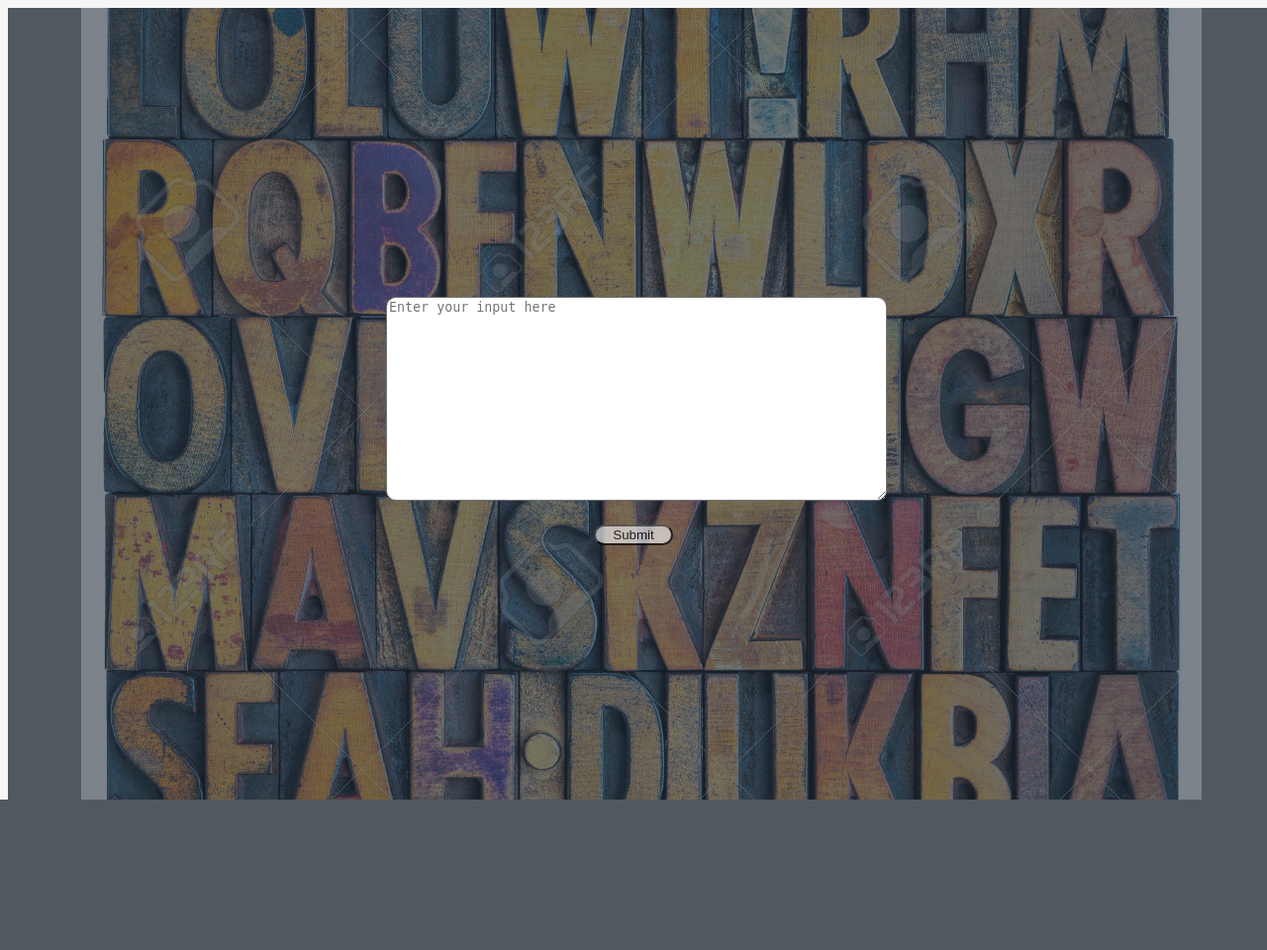
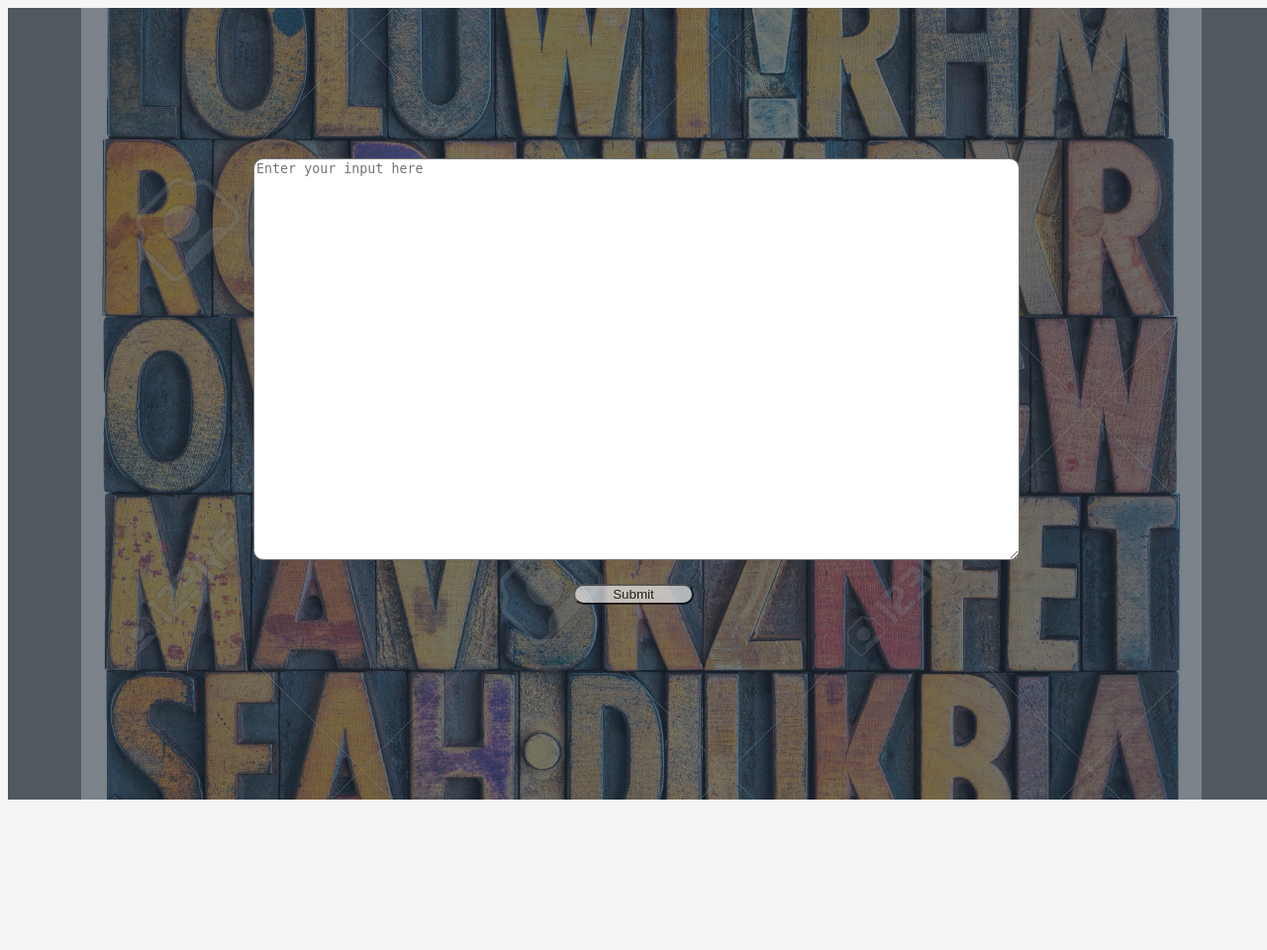
Before and after one commit to clarkdatalabs/typesetting, a Django app: page /cases/ in a window 1280 px wide. Shown: the whole page at 99% size. Before the commit the page ends 808 px from the top, so only its background shows below. Run offline with Django 3.2, Linux system fonts and the light colour scheme.

Commit message:
Input interface tweaks, deleted unnecessary logic

```diff
--- a/typeset/cases/models.py
+++ b/typeset/cases/models.py
@@ -12,7 +12,7 @@ class Case(models.Model):
         return self.name
 
 class Block(models.Model):
-    character = models.CharField(max_length=2)
+    character = models.CharField(max_length=1)
     case = models.ForeignKey(Case, on_delete=models.CASCADE)
     count = models.IntegerField()
 
--- a/typeset/cases/static/cases/base.css
+++ b/typeset/cases/static/cases/base.css
@@ -20,13 +20,13 @@ h1{
   opacity: 0.67;
 }
 .letter_input{
-  width: 500px;
-  height:500px;
+  width: 60%;
+  height:100%;
   position: absolute;
-  left: 50%;
-  margin-left: -250px;
-  top:50%;
-  margin-top: -100px;
+  left: 20%;
+  /* margin-left: -250px; */
+  top:20%;
+  /* margin-top: -100px; */
 
 }
 .letter_output{
--- a/typeset/cases/templates/cases/input.html
+++ b/typeset/cases/templates/cases/input.html
@@ -12,7 +12,7 @@
   <div class="mainback">
     <div class="mainbox">
       <div class="letter_input">
-          <textarea name="typesetText" form='inputform' style="width: 500px; height: 200px; -webkit-border-radius: 10px;
+          <textarea name="typesetText" form='inputform' style="width: 100%; height: 50%; -webkit-border-radius: 10px;
         -moz-border-radius: 10px;
         border-radius: 10px;" placeholder="Enter your input here" required></textarea>
           <form action="{% url 'results' %}" method="POST" id='inputform'>
--- a/typeset/cases/views.py
+++ b/typeset/cases/views.py
@@ -19,24 +19,12 @@ def results(request):
 def check(text, case):
     blocks = Block.objects.filter(case = case)
     skipchars = {" "}
-    specialchars = ['ff']
     #chars = list(set(text))
     chars = []
     for line in text.split():
-        i = 0
-        while i < (len(line)):
-            # check for special characters, eg. ff
-            if i<(len(line) -2):
-                if (str(line[i]+line[i+1]) in specialchars):
-                    special = str(line[i] + line[i+1])
-                    if special not in chars:
-                        chars.append(special)
-                    i += 2
-                    continue
-            # do a general check for new non-special chars
-            if line[i] not in chars:
-                chars.append(line[i])
-            i += 1
+        for l in line:
+            if l not in chars:
+                chars.append(l)
 
     alldict = []
     for char in chars:
```
Also changed, not shown: typeset/cases/templates/cases/results.html (+7 -5 lines), 2 other files.
